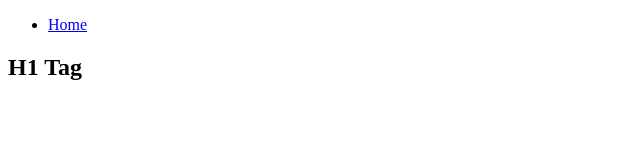
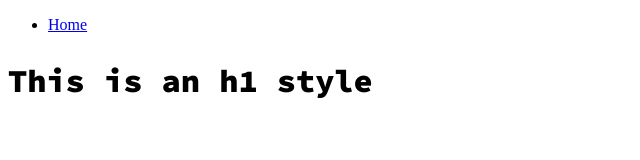
Before and after one commit to mysterycodesociety/mcs-web-2.0, an Eleventy site: page pages/index.liquid in a window 1280 px wide. Shown: the whole page, without its empty margins (0-640 px from the left). Built offline with nearby package versions, Linux system fonts and the light colour scheme; Eleventy itself is replaced by a stand-in of ours; files that its build step writes are made by us from their sources.

Commit message:
Add h1 tag start

```diff
--- a/_includes/head.liquid
+++ b/_includes/head.liquid
@@ -3,7 +3,12 @@
 
 
 <!-- stylesheets -->
-<link rel="stylesheet" type="text/css" href="/assets/main.css">
+<link rel="stylesheet" type="text/css" href="/assets/styles/main.css">
 
 
+<!-- fonts -->
+<link rel="preconnect" href="https://fonts.googleapis.com">
+<link rel="preconnect" href="https://fonts.gstatic.com" crossorigin>
+<link href="https://fonts.googleapis.com/css2?family=Source+Code+Pro:wght@600;900&display=swap" rel="stylesheet">
+
 <!-- javascript -->
--- a/assets/styles/main.css
+++ b/assets/styles/main.css
@@ -0,0 +1,8 @@
+h1 {
+  font-family: 'Source Code Pro', monospace;
+}
+
+h1 {
+  font-size:  32px;
+  font-weight: 900;
+}
--- a/pages/index.liquid
+++ b/pages/index.liquid
@@ -9,7 +9,7 @@ eleventyNavigation:
 ---
 
 <section id="font">
-  <h1>H1 Tag</h1>
+  <h1>This is an h1 style</h1>
 </section>
 
 
```
